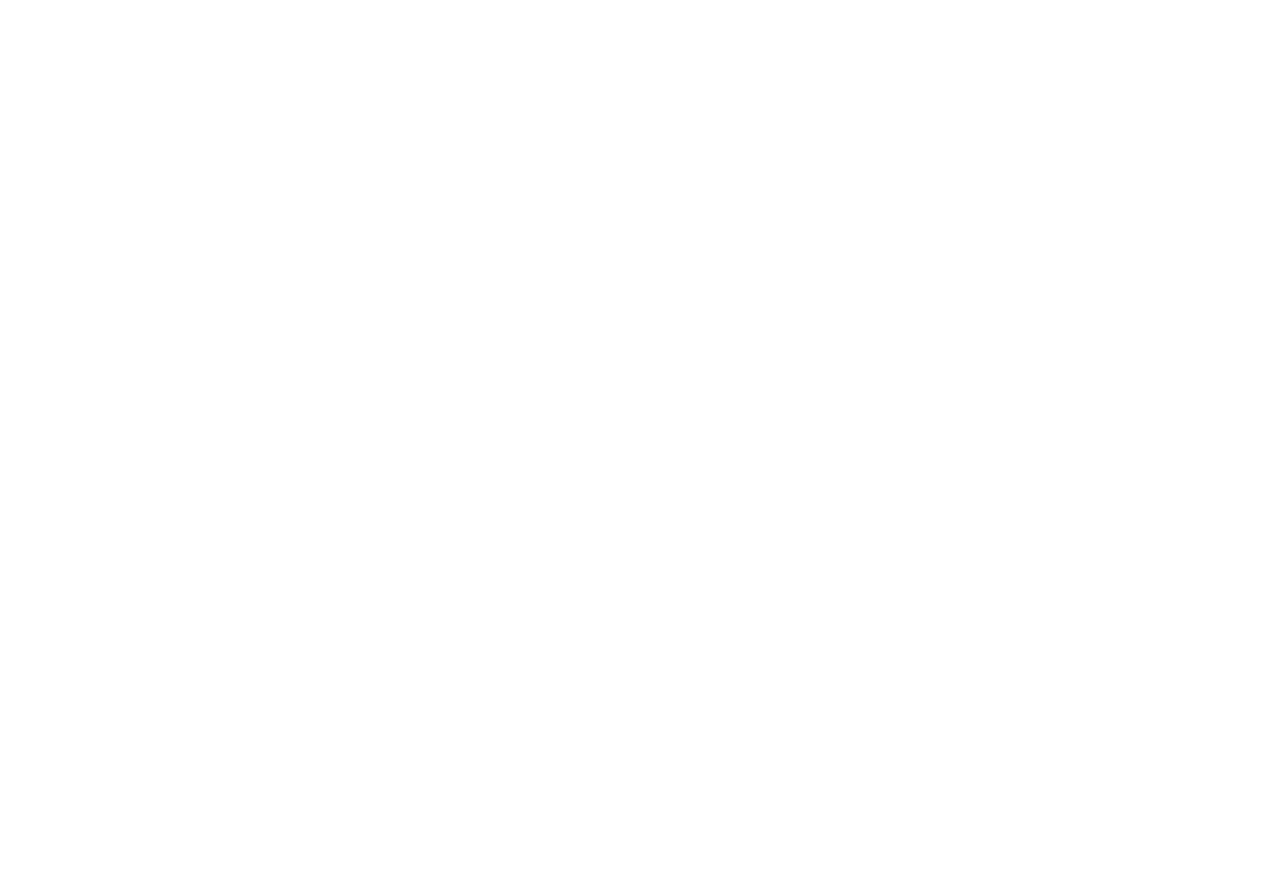
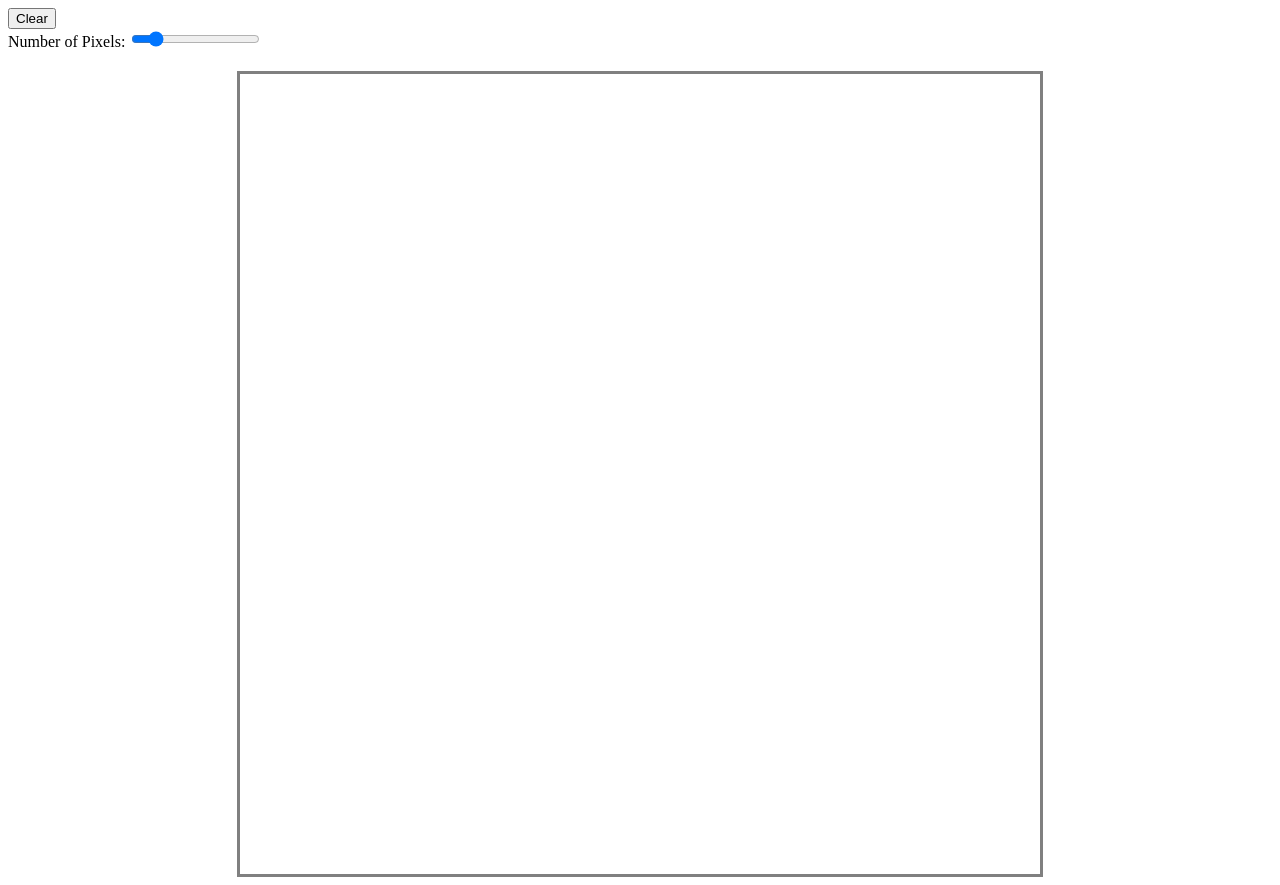
Before and after one commit to jimmy-hughes/etch-a-sketch, a plain HTML site: page index.html in a window 1280 px wide. Before the commit the page ends 800 px from the top, so only its background shows below. Drawn offline with Linux system fonts and the light colour scheme.

Commit message:
Completed first draft of etech-a-sketch

```diff
--- a/index.html
+++ b/index.html
@@ -6,6 +6,12 @@
     <link rel="stylesheet" href="style.css">
 </head>
 <body>
+    <button id="clear-button">Clear</button>
+    <div id="slide-container">
+        Number of Pixels:
+        <input type="range" min="1" max="100" value="16" class="slider" id="numPixels">
+    </div>
+    <div class="canvas"></div>
     <script src="script.js"></script>
 </body>
 </html>
--- a/script.js
+++ b/script.js
@@ -0,0 +1,55 @@
+const canvas = document.querySelector('.canvas');
+const clearBtn = document.querySelector('#clear-button');
+const numPixelSlider = document.querySelector('#numPixels');
+let numPixels = numPixelSlider.value;
+let canvasSize = 800;
+let pixelSize = canvasSize / numPixels;
+let mouseDown = 0;
+
+function colorSquare() {
+    if (mouseDown) {
+        this.style.backgroundColor = 'black';
+    }
+}
+
+function createGrid(gridSize, pixelSize) {
+    canvas.style.width = canvasSize + 'px';
+    canvas.style.height = canvasSize + 'px';
+    for (let i=0; i<gridSize; i++) {
+        let row = document.createElement('div');
+        row.setAttribute('class', 'row');
+        row.setAttribute('style', 'height: '+pixelSize+'px;');
+        for (let j=0; j<gridSize; j++) {
+            let square = document.createElement('div');
+            square.setAttribute('class', 'square');
+            square.setAttribute('style', 'width: '+pixelSize+'px;');
+            square.addEventListener("mouseover", colorSquare) ;
+            //     square.addEventListener("mousedown", colorSquare);
+            // });
+            // square.addEventListener('mouseenter', colorSquare);
+            row.appendChild(square);
+        }
+        canvas.appendChild(row);
+    }
+}
+
+function deleteGrid() {
+    canvas.textContent = '';
+}
+
+function resetGrid() {
+    deleteGrid();
+    numPixels = numPixelSlider.value;
+    pixelSize = canvasSize / numPixels;
+    createGrid(numPixels, pixelSize);
+}
+
+createGrid(numPixels, pixelSize);
+clearBtn.addEventListener('click', resetGrid);
+numPixelSlider.addEventListener('mouseup', resetGrid);
+document.body.onmousedown = function() {
+    ++mouseDown;
+  }
+  document.body.onmouseup = function() {
+    --mouseDown;
+  }
--- a/style.css
+++ b/style.css
@@ -0,0 +1,10 @@
+.canvas {
+    border-color: gray;
+    border-style: solid;
+    margin: auto;
+    margin-top: 20px;
+}
+
+.row {
+    display: flex;
+}
```
